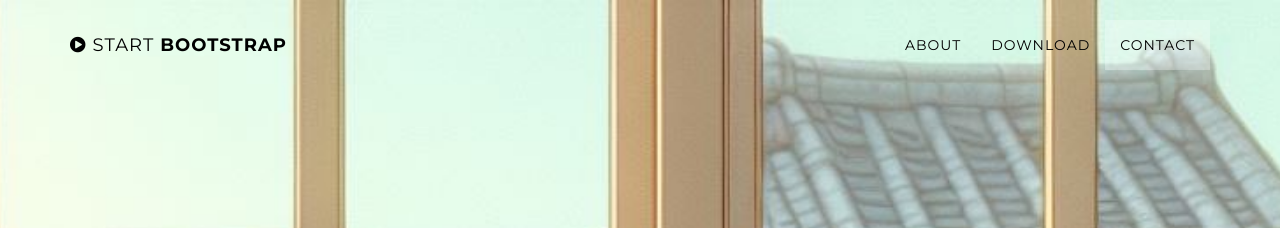
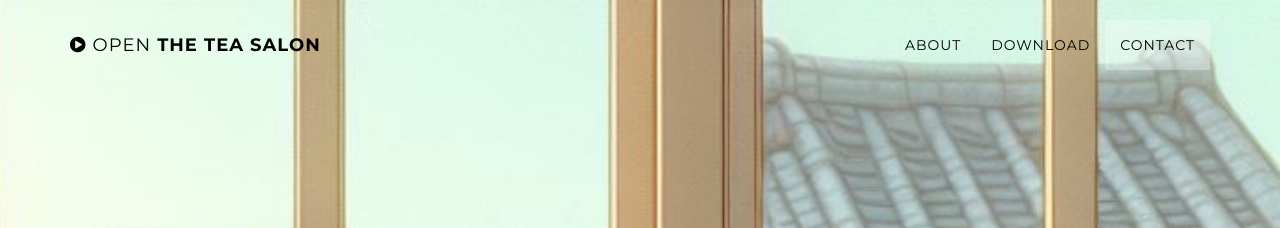
Before and after one commit to 418-and-delphi/418-and-delphi.github.io, a Jekyll site: the page built from index.html, in a window 1280 px wide. Shown: the top 228 px of the page. Built offline with Jekyll 4.4.1, drawn with Linux system fonts in a browser that asks for light colours.

Commit message:
Update nav.html

```diff
--- a/_includes/nav.html
+++ b/_includes/nav.html
@@ -6,7 +6,7 @@
                     <i class="fa fa-bars"></i>
                 </button>
                 <a class="navbar-brand page-scroll" href="#page-top">
-                    <i class="fa fa-play-circle"></i>  <span class="light">Start</span> Bootstrap
+                    <i class="fa fa-play-circle"></i>  <span class="light">Open</span> the Tea Salon
                 </a>
             </div>
 
```
